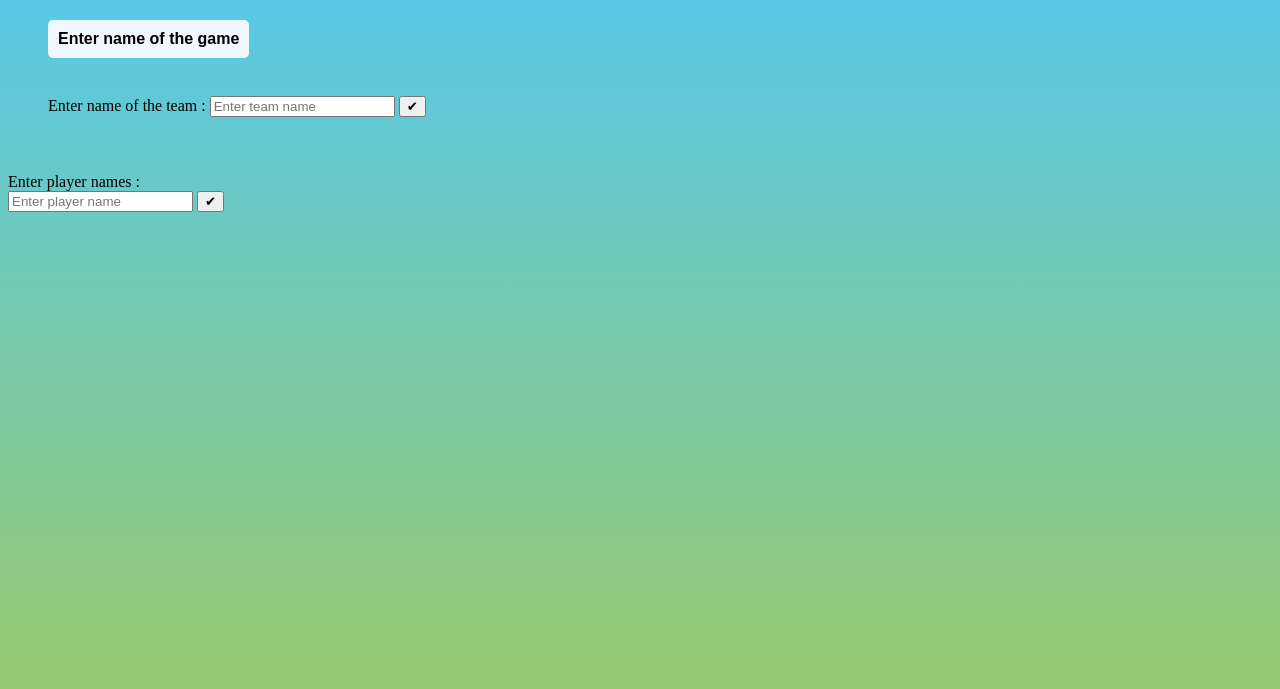
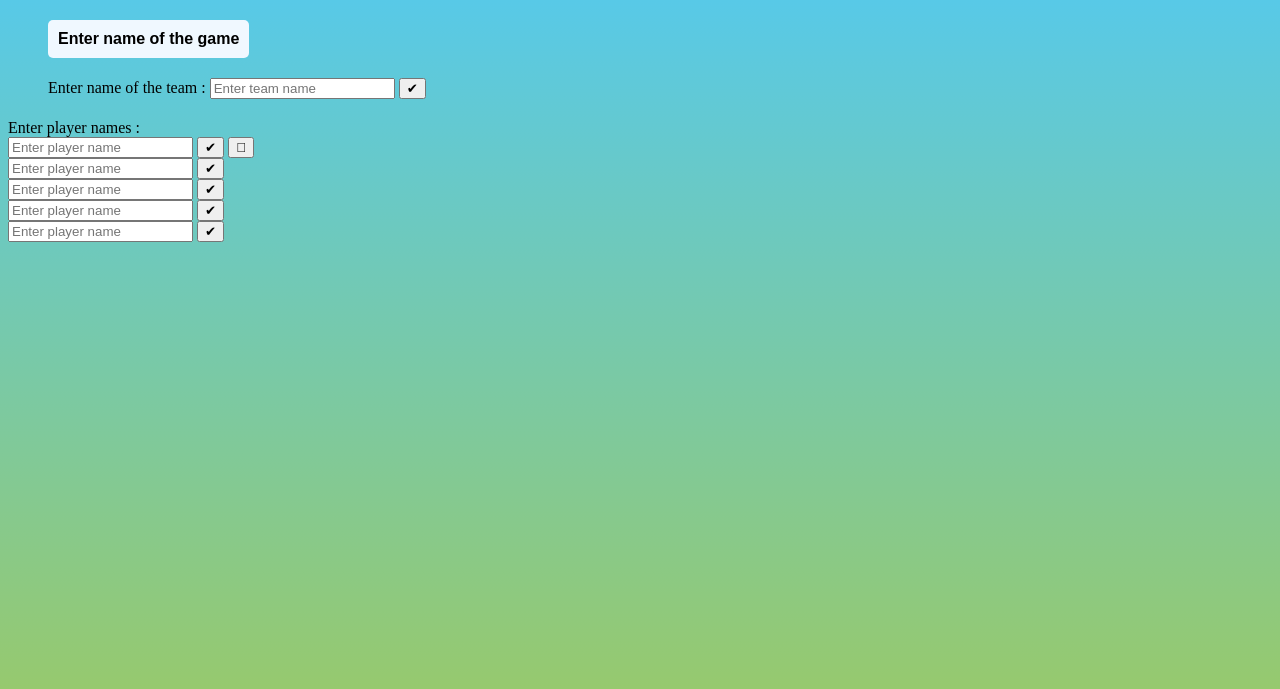
Before and after one commit to SLokesh1810/WebAppDesignProject, a plain HTML site: page index.html in a window 1280 px wide. Shown: the part 129-818 px from the top of the page. Drawn offline with Linux system fonts and the light colour scheme.

Commit message:
Update index.html

```diff
--- a/index.html
+++ b/index.html
@@ -64,7 +64,8 @@
         #GameNameButton:hover::before {
             width: 100%;
         }
-        #DisTeamName{
+
+        #DisTeamName {
             padding: 10px;
             border-radius: 5px;
             border-width: 0px;
@@ -80,17 +81,37 @@
     <h1 id="sportName">FOOTBALL</h1>
     <hr>
     <div id="teamNameDis">
-        <div id="GameName"><button onclick="myFun()" id="GameNameButton">Enter name of the game</button></div><br>
+        <div id="GameName">
+            <button onclick="myFun()" id="GameNameButton">Enter name of the game</button>
+        </div>
+
         <div id="DisTeamName"></div>
+
         <div id="team1form">
             Enter name of the team :
             <input type="text" id="team1" placeholder="Enter team name">
             <button type="button" id="team1btn" onclick="teamName()">&#10004;</button>
         </div>
     </div>
-    <br><br>
     Enter player names :<br>
     <form id="PlayerEntries">
+        <div id="1playerEntry">
+            <input type="text" id="pNameInput" placeholder="Enter player name">
+            <button type="button" id="pconfirmbtn" onclick="playerConfirm()">&#10004;</button>
+            <button type="button" id="pedit" onclick="pEdit()">&#xf044;</button>
+        </div>
+        <div id="1playerEntry">
+            <input type="text" id="pNameInput" placeholder="Enter player name">
+            <button type="button" id="pconfirmbtn" onclick="playerConfirm()">&#10004;</button>
+        </div>
+        <div id="1playerEntry">
+            <input type="text" id="pNameInput" placeholder="Enter player name">
+            <button type="button" id="pconfirmbtn" onclick="playerConfirm()">&#10004;</button>
+        </div>
+        <div id="1playerEntry">
+            <input type="text" id="pNameInput" placeholder="Enter player name">
+            <button type="button" id="pconfirmbtn" onclick="playerConfirm()">&#10004;</button>
+        </div>
         <div id="1playerEntry">
             <input type="text" id="pNameInput" placeholder="Enter player name">
             <button type="button" id="pconfirmbtn" onclick="playerConfirm()">&#10004;</button>
@@ -106,8 +127,8 @@
                 alert("Invalid!! Try again");
                 myFun();
             } else {
-                document.getElementById("GameName").removeAttribute("GameNameButton");
-                document.getElementById("GameName").innerHTML = gameName;
+                document.getElementById("GameName").remove();
+                document.getElementById("DisTeamName").innerHTML = gameName;
             }
         }
         function teamName() {
@@ -122,7 +143,6 @@
                 text = "Team 1 : " + tName;
                 document.getElementById("team1form").remove();
                 document.getElementById("DisTeamName").innerHTML = text;
-                text.assign('padding: 10px;border-radius: 5px;border-width: 0px;font-size: 16px;font-weight: 600;color: aliceblue;font-family: Bahnschrift SemiBold');
             }
         }
         function playerConfimation() {
@@ -137,7 +157,7 @@
             });
         }
         enterIntoFun("team1", "team1btn");
-        enterIntoFun("pNameInput", "pconfirmbtn")
+        enterIntoFun("pNameInput", "pconfirmbtn");
 
     </script>
 </body>
```
